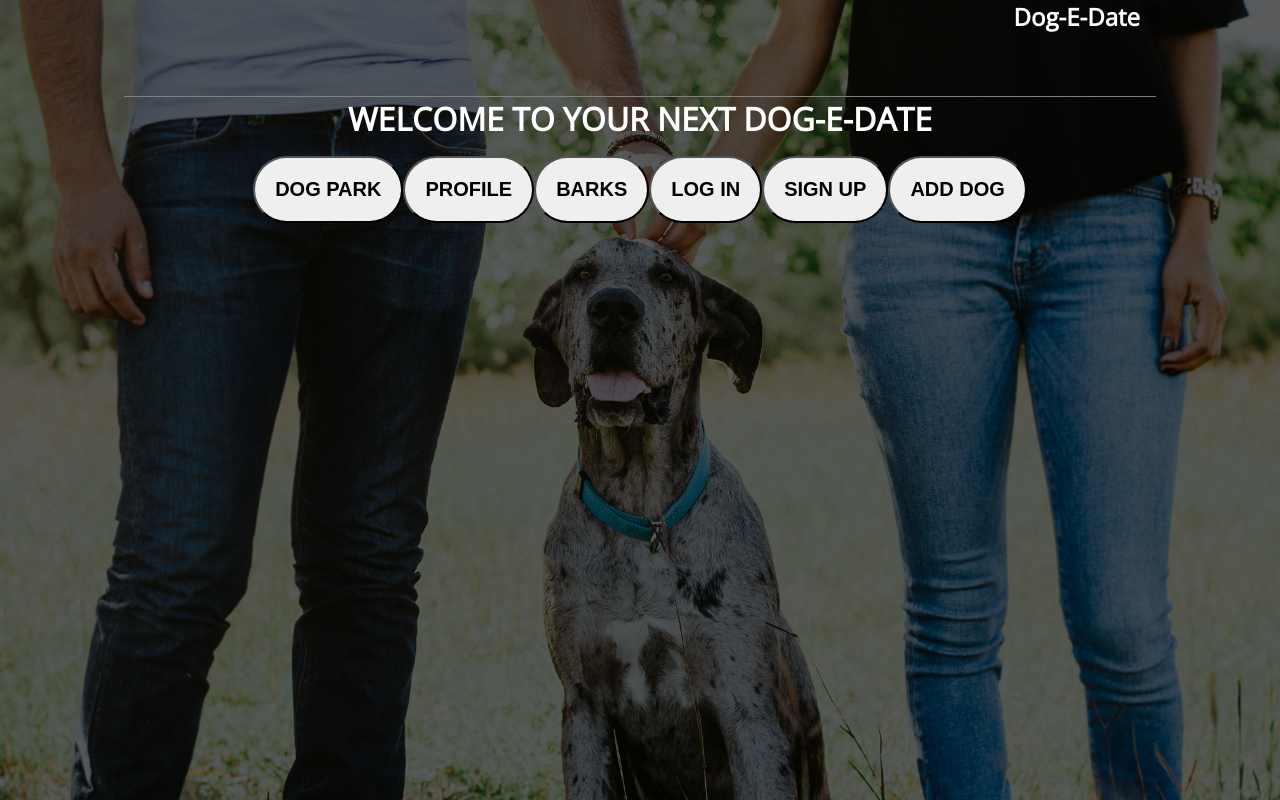
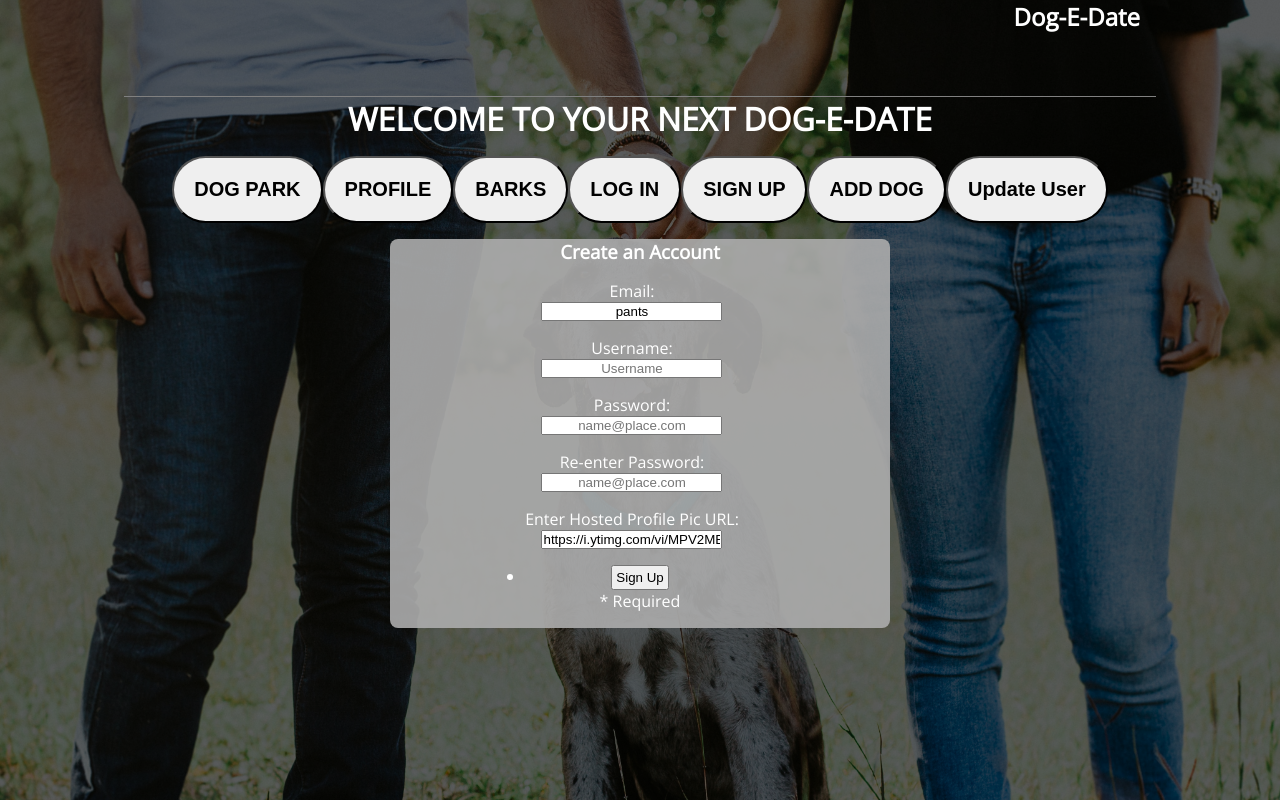
Before and after one commit to secondaryfun/dog-e-date-web, a React (Create React App) app in the folder dog-e-date-app/: page /update-user in a window 1280 px wide. Built offline with nearby package versions, Linux system fonts and the light colour scheme; no server answers.

Commit message:
added edituser.com

```diff
--- a/dog-e-date-app/src/App.js
+++ b/dog-e-date-app/src/App.js
@@ -1,11 +1,12 @@
 import React, { Component } from 'react';
 import './App.css';
 import { Route, Link } from "react-router-dom";
-  // import "bootstrap/dist/css/bootstrap.min.css";
+// import "bootstrap/dist/css/bootstrap.min.css";
 import AddDog from "./components/AddDog";
 import Login from "./components/Login.js";
 import DogPark from "./components/DogPark.js";
 import AddUser from "./components/AddUser.js"
+import EditUser from "./components/EditUser.js"
 import Barks from "./components/Barks.js"
 import GetFormData from './FormData'
 import Kennel from "./components/Kennel.js"
@@ -135,6 +136,9 @@ class App extends Component {
               <Link to={"/add-dog"} style={this.state.linkStyle} >
                 <button className="nav-button">ADD DOG</button>
               </Link>
+              <Link to={"/update-user"} style={this.state.linkStyle} >
+                <button className="nav-button">Update User</button>
+              </Link>
             </div>
 
             <Route
@@ -148,6 +152,12 @@ class App extends Component {
               path="/signup/"
               render={() => (
                 < AddUser dogList={this.state.dogList} />
+              )}
+            />
+            <Route
+              path="/update-user/"
+              render={() => (
+                < EditUser user={this.state.user} />
               )}
             />
             <Route
--- a/dog-e-date-app/src/components/DogPark.js
+++ b/dog-e-date-app/src/components/DogPark.js
@@ -2,46 +2,6 @@ import React, { Component } from 'react';
 import { Link } from "react-router-dom";
 import './DogPark.css';
 import SliderImage from './SliderImage'
-
-
-let dogListSample = [
-  {
-    "_id": "5ee25a4e3389db00042d9499",
-    "name": "Spot",
-    "parent": "Sue Smith",
-    "breed": "Pit Bull",
-    "info": "Super Friendly",
-    "age": 3,
-    "size": "M",
-    "__v": 0,
-    "likes": [],
-    "image": "https://post.medicalnewstoday.com/wp-content/uploads/sites/3/2020/02/322868_1100-1100x628.jpg"
-  },
-  {
-    "_id": "5ee25a4e3389db00042d9499",
-    "name": "Blue",
-    "parent": "Sue Smith",
-    "breed": "Pit Bull",
-    "info": "Super Friendly",
-    "age": 3,
-    "size": "M",
-    "__v": 0,
-    "likes": [],
-    "image": "https://www.washingtonian.com/wp-content/uploads/2018/10/marcus-wallis-471438-unsplash-2048x1536.jpg"
-  },
-  {
-    "_id": "5ee25a4e3389db00042d9499",
-    "name": "Pantsless Monkey",
-    "parent": "Sue Smith",
-    "breed": "Pit Bull",
-    "info": "Super Friendly",
-    "age": 3,
-    "size": "M",
-    "__v": 0,
-    "likes": [],
-    "image": "https://www.dogbreedinfo.com/images32/MastidoodleMastiffPoodleMixedBreedDogGordon4YearsOld.jpg"
-  },
-]
 
 export default class Kennel extends Component {
   constructor(props) {
--- /dev/null
+++ b/dog-e-date-app/src/components/EditUser.js
@@ -0,0 +1,149 @@
+import React, { Component } from 'react';
+import './Login.css'
+
+
+export default class AddUser extends Component {
+
+    constructor(props) {
+        super(props);
+
+        this.state = {
+            inputError: false,
+            formResults: "",
+            userData: {},
+        }
+    };
+    componentDidMount() {
+        this.getUserData()
+    }
+    getUserData = () => {
+        console.log(this.props.user)
+        let url = "https://dog-e-date.herokuapp.com/user/" + this.props.user.username
+
+        fetch(url, {
+            headers: {
+                Accept: "application/json",
+            }
+        })
+            .then(res => res.json())
+            .then(data => {
+                console.log(data)
+                this.setState({ userData: data });
+            })
+            .catch(err => {
+                console.log("Error", err);
+            });
+    }
+
+    stringifyFormData = (data) => {
+        const data1 = {};
+        let formKey
+        for (let key of data.keys()) {
+            formKey = `${key}`
+            data1[formKey] = data.get(key);
+        }
+        return data1
+    }
+
+    handleSubmit = (e) => {
+        e.preventDefault()
+        let data = new FormData(e.target)
+        data = JSON.stringify(this.stringifyFormData(data))
+        if (!e.target.checkValidity()) {
+            this.setState({ inputError: true })
+            return;
+        }
+        console.log(data)
+        const url = "https://dog-e-date.herokuapp.com/user"
+        fetch(url, {
+            method: "put",
+            headers: {
+                "Content-Type": "application/json"
+            },
+            body: data
+        }).then(res => res.json()).then(res => {
+            console.log(res)
+            this.setState({ formResults: res, submitFormSuccessful: true })
+        }).catch(err => {
+            console.log(err)
+            this.setState({ formResults: err, submitFormSuccessful: false })
+        })
+    }
+    render() {
+        console.log(this.state.userData)
+        return (
+            <div className="form-wrapper">
+                <h3 className="form-type">Create an Account</h3>
+                <form onSubmit={this.handleSubmit} noValidate >
+                    <input type="hidden" name="parent" value="PARENT-ID-PLACEHOLDER" />
+                    <ul>
+                        <li className="form-li" >
+                            <label htmlFor="email">Email:</label>
+                            <input type="text" id="email" name="email" placeholder="name@place.com" defaultValue={"pants"} />
+                        </li>
+                        <li className="form-li" >
+                            <label htmlFor="username">Username:</label>
+                            <input type="text" id="username" name="username" required placeholder="Username" />
+                        </li>
+                        <li className="form-li" >
+                            <label htmlFor="password">Password:</label>
+                            <input type="text" id="password" name="password" placeholder="name@place.com" />
+                        </li>
+                        <li className="form-li" >
+                            <label htmlFor="checkpassword">Re-enter Password:</label>
+                            <input type="text" id="checkpassword" name="checkpassword" placeholder="name@place.com" />
+                        </li>
+                        {/*<li className="form-li" >
+                            <label htmlFor="firstName">First Name:</label>
+                            <input type="text" id="firstName" name="firstName" min="0" placeholder="First Name" />
+                        </li>
+                        <li className="form-li" >
+                            <label htmlFor="lastName">Last Name:</label>
+                            <input type="text" id="lastName" name="lastName" placeholder="Last Name" />
+                        </li>
+                        <li className="form-li" >
+                            <label htmlFor="line1">Address Line 1:</label>
+                            <input type="text" id="line1" name="line1" placeholder="1234 Street Ave." />
+                        </li>
+                        <li className="form-li" >
+                            <label htmlFor="line2">Address Line 2:</label>
+                            <input type="text" id="line2" name="line2" placeholder="Ste. 103" />
+                        </li>
+                        <li className="form-li" >
+                            <label htmlFor="line3">Address Line 3:</label>
+                            <input type="text" id="line3" name="line3" placeholder="" />
+                        </li>
+                        <li className="form-li" >
+                            <label htmlFor="city">City:</label>
+                            <input type="text" id="city" name="city" placeholder="City" />
+                        </li>
+                        <li className="form-li" >
+                            <label htmlFor="state">State:</label>
+                            <input type="text" id="state" name="state" placeholder="DC" />
+                        </li>
+                        <li className="form-li" >
+                            <label htmlFor="country">Country:</label>
+                            <input type="text" id="country" name="country" placeholder="US" />
+                        </li>
+                        <li className="form-li" >
+                            <label htmlFor="zipcode">Zipcode:</label>
+                            <input type="text" id="zipcode" name="zipcode" placeholder="12345" />
+                        </li> */}
+                        <li className="form-li" >
+                            <label htmlFor="image">Enter Hosted Profile Pic URL:</label>
+                            <input type="text" id="image" name="image" require placeholder="http://mydog.jpg" defaultValue="https://i.ytimg.com/vi/MPV2METPeJU/maxresdefault.jpg" />
+                        </li>
+
+                        <li>
+                            <button className="form-button" type="submit">Sign Up</button>
+                            {this.state.inputError ? <p>Submit Error, Please check your form for required (*) items.</p> : <p>* Required</p>}
+                            {this.state.formResults ? <p>{this.state.formResults.title} Successfully Created!</p> : <p></p>}
+
+                        </li>
+                    </ul>
+                </form>
+            </div>
+        )
+
+    }
+}
```
